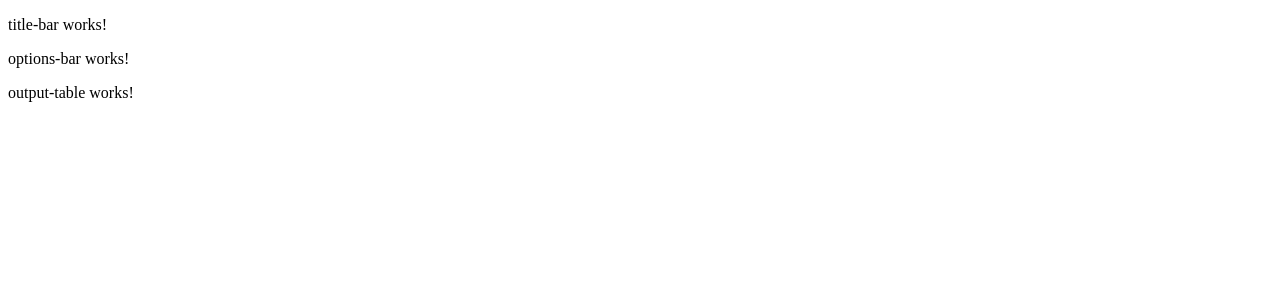
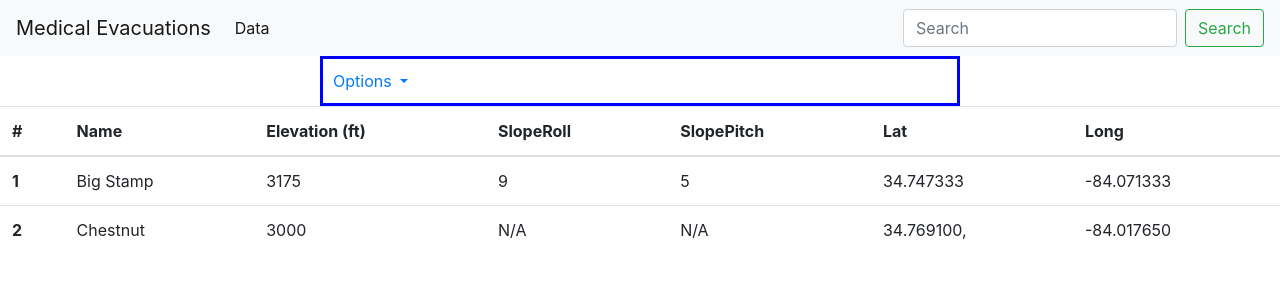
Before and after one commit to Ali-Kazmi/medicalevac, an Angular app: page / in a window 1280 px wide. Shown: the top 300 px of the page. Built offline with nearby package versions, Linux system fonts and the light colour scheme.

Commit message:
bootstrap, made simple UI with navbar, dropdown, and an example output

```diff
--- a/package.json
+++ b/package.json
@@ -19,6 +19,7 @@
     "@angular/platform-browser": "~10.0.5",
     "@angular/platform-browser-dynamic": "~10.0.5",
     "@angular/router": "~10.0.5",
+    "bootstrap": "^4.5.0",
     "rxjs": "~6.5.5",
     "tslib": "^2.0.0",
     "zone.js": "~0.10.3"
--- a/src/app/components/options-bar/options-bar.component.css
+++ b/src/app/components/options-bar/options-bar.component.css
@@ -0,0 +1,13 @@
+.nav-link{
+    margin: auto;
+    width: 50%;
+    border: 3px solid blue;
+    padding: 10px;
+}
+
+.dropdown-menu,.dropdown-item{
+    margin: auto;
+    width: 50%;
+    border: 1px solid blue;
+    padding: 10px;
+}
--- a/src/app/components/options-bar/options-bar.component.html
+++ b/src/app/components/options-bar/options-bar.component.html
@@ -1 +1,8 @@
-<p>options-bar works!</p>
+<a class="nav-link dropdown-toggle" href="#" id="navbarDropdown" role="button" data-toggle="dropdown" aria-haspopup="true" aria-expanded="false">
+    Options
+  </a>
+  <div class="dropdown-menu" aria-labelledby="Latitude to Longitude">
+    <a class="dropdown-item" href="#">Action</a>
+    <a class="dropdown-item" href="#">Another action</a>
+    <a class="dropdown-item" href="#">Something else here</a>
+  </div>
--- a/src/app/components/output-table/output-table.component.html
+++ b/src/app/components/output-table/output-table.component.html
@@ -1 +1,33 @@
-<p>output-table works!</p>
+<table class="table">
+    <thead>
+      <tr>
+        <th scope="col">#</th>
+        <th scope="col">Name</th>
+        <th scope="col">Elevation (ft)</th>
+        <th scope="col">SlopeRoll</th>
+        <th scope="col">SlopePitch</th>
+        <th scope="col">Lat</th>
+        <th scope="col">Long</th>
+      </tr>
+    </thead>
+    <tbody>
+      <tr>
+        <th scope="row">1</th>
+        <td>Big Stamp</td>
+        <td>3175</td>
+        <td>9</td>
+        <td>5</td>
+        <td>34.747333</td>
+        <td>-84.071333</td>
+      </tr>
+      <tr>
+        <th scope="row">2</th>
+        <td>Chestnut</td>
+        <td>3000</td>
+        <td>N/A</td>
+        <td>N/A</td>
+        <td>34.769100,</td>
+        <td>-84.017650</td>
+      </tr>
+    </tbody>
+  </table>
--- a/src/app/components/title-bar/title-bar.component.html
+++ b/src/app/components/title-bar/title-bar.component.html
@@ -1 +1,18 @@
-<p>title-bar works!</p>
+<nav class="navbar navbar-expand-lg navbar-light bg-light">
+    <a class="navbar-brand" href="#">Medical Evacuations</a>
+    <button class="navbar-toggler" type="button" data-toggle="collapse" data-target="#navbarSupportedContent" aria-controls="navbarSupportedContent" aria-expanded="false" aria-label="Toggle navigation">
+      <span class="navbar-toggler-icon"></span>
+    </button>
+
+    <div class="collapse navbar-collapse" id="navbarSupportedContent">
+      <ul class="navbar-nav mr-auto">
+        <li class="nav-item active">
+          <a class="nav-link" href="#">Data <span class="sr-only">(current)</span></a>
+        </li>
+      </ul>
+      <form class="form-inline my-2 my-lg-0">
+        <input class="form-control mr-sm-2" type="search" placeholder="Search" aria-label="Search">
+        <button class="btn btn-outline-success my-2 my-sm-0" type="submit">Search</button>
+      </form>
+    </div>
+  </nav>
--- a/src/index.html
+++ b/src/index.html
@@ -6,8 +6,12 @@
   <base href="/">
   <meta name="viewport" content="width=device-width, initial-scale=1">
   <link rel="icon" type="image/x-icon" href="favicon.ico">
+  <link rel="stylesheet" href="https://stackpath.bootstrapcdn.com/bootstrap/4.5.0/css/bootstrap.min.css" integrity="sha384-9aIt2nRpC12Uk9gS9baDl411NQApFmC26EwAOH8WgZl5MYYxFfc+NcPb1dKGj7Sk" crossorigin="anonymous">
 </head>
 <body>
   <app-root></app-root>
+  <script src="https://code.jquery.com/jquery-3.5.1.slim.min.js" integrity="sha384-DfXdz2htPH0lsSSs5nCTpuj/zy4C+OGpamoFVy38MVBnE+IbbVYUew+OrCXaRkfj" crossorigin="anonymous"></script>
+  <script src="https://cdn.jsdelivr.net/npm/popper.js@1.16.0/dist/umd/popper.min.js" integrity="sha384-Q6E9RHvbIyZFJoft+2mJbHaEWldlvI9IOYy5n3zV9zzTtmI3UksdQRVvoxMfooAo" crossorigin="anonymous"></script>
+  <script src="https://stackpath.bootstrapcdn.com/bootstrap/4.5.0/js/bootstrap.min.js" integrity="sha384-OgVRvuATP1z7JjHLkuOU7Xw704+h835Lr+6QL9UvYjZE3Ipu6Tp75j7Bh/kR0JKI" crossorigin="anonymous"></script>
 </body>
 </html>
```
Also changed, not shown: 1 other file (tests, documents, lock files or other folders).
